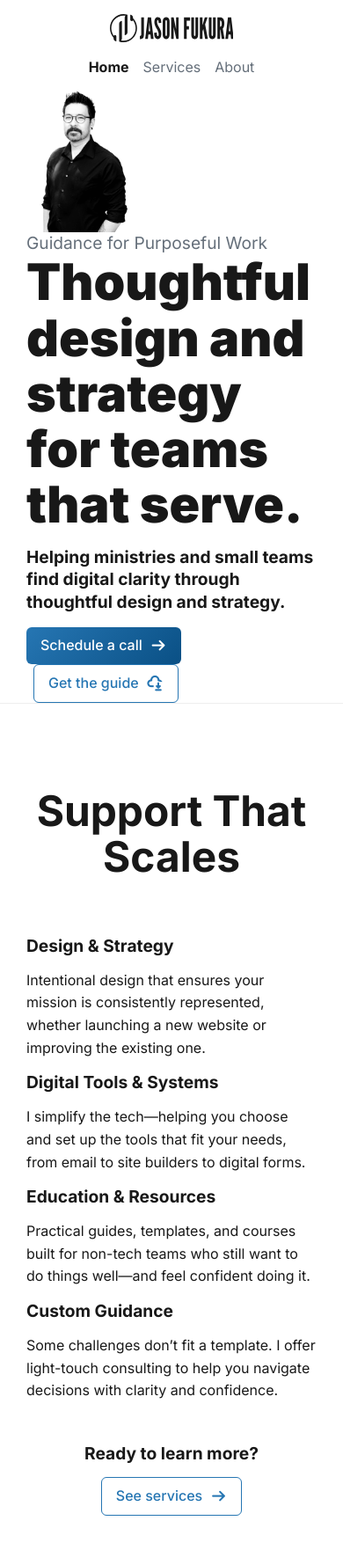
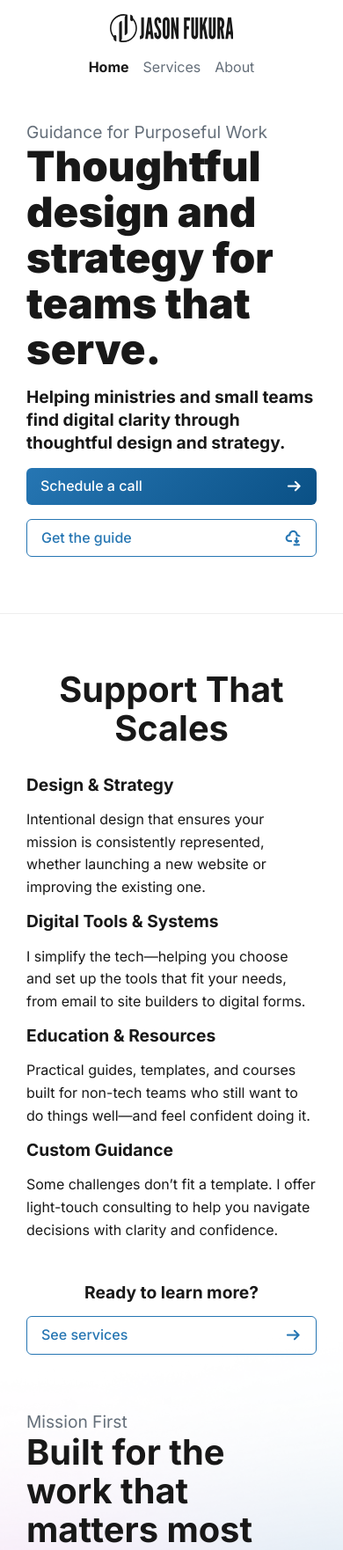
Before and after one commit to hcf0x9d/michi, a Flask app: page / in a window 390 px wide. Shown: the top 1762 px of the page at 88% size. Run offline with Flask 3, Linux system fonts and the light colour scheme.

Commit message:
Mobile updates

```diff
--- a/app/static/css/partials/_atoms.scss
+++ b/app/static/css/partials/_atoms.scss
@@ -11,6 +11,13 @@
 
   &.mod-left {
     transform: translate(-25%, -50%);
+  }
+
+  @include phone () {
+    width: 400%;
+    top: 50%;
+    left: 50%;
+    transform: translate(-50%, -50%)
   }
 }
 
@@ -44,7 +51,7 @@
   &-6 {margin-bottom: 1.5rem;}
   &-7 {margin-bottom: 1.75rem;}
   &-8 {margin-bottom: 2rem;}
-  &-16 {margin-bottom: 4rem;}
+  &-16 {margin-bottom: 4rem; @include phone() {margin-bottom: 2rem;}}
 }
 .mt {
   &-0 {margin-top: 0;}
@@ -56,7 +63,7 @@
   &-6 {margin-top: 1.5rem;}
   &-7 {margin-top: 1.75rem;}
   &-8 {margin-top: 2rem;}
-  &-16 {margin-top: 4rem;}
+  &-16 {margin-top: 4rem; @include phone() {margin-top: 2rem;}}
 }
 
 .pt {
@@ -76,7 +83,7 @@
   &-13 {padding-top: 3.25rem;}
   &-14 {padding-top: 3.5rem;}
   &-15 {padding-top: 3.75rem;}
-  &-16 {padding-top: 4rem;}
+  &-16 {padding-top: 4rem; @include phone() {padding-top: 2rem;}}
 }
 
 .pb {
@@ -96,7 +103,7 @@
   &-13 {padding-bottom: 3.25rem;}
   &-14 {padding-bottom: 3.5rem;}
   &-15 {padding-bottom: 3.75rem;}
-  &-16 {padding-bottom: 4rem;}
+  &-16 {padding-bottom: 4rem; @include phone() {padding-bottom: 2rem;}}
 }
 
 
--- a/app/static/css/partials/_hero.scss
+++ b/app/static/css/partials/_hero.scss
@@ -4,4 +4,14 @@
     margin-top: -25%;
     display: block;
   }
+
+  @include phone() {
+    display: none;
+  }
 }
+
+.hero-content {
+  @include phone() {
+    padding-bottom: 4rem;
+  }
+}
--- a/app/static/css/partials/_molecules.scss
+++ b/app/static/css/partials/_molecules.scss
@@ -8,6 +8,11 @@
   display: inline-flex;
   gap: 0.5rem;
 
+  @include phone() {
+    width: 100%;
+    justify-content: space-between;
+  }
+
   & .lni {
     font-size: 1.25em;
     font-weight: 700;
@@ -16,6 +21,12 @@
 
   & +.button {
     margin-left: 0.5rem;
+
+    @include phone () {
+      margin-left: 0;
+      margin-top: 1rem;
+    }
+
   }
   &.mod-primary {
     color: $white;
@@ -57,6 +68,11 @@
 
   &-wrap {
     overflow: hidden;
+
+    @include phone () {
+      width: 100%;
+      padding-bottom: 100%;
+    }
   }
 }
 
--- a/app/static/css/partials/_organisms.scss
+++ b/app/static/css/partials/_organisms.scss
@@ -187,6 +187,11 @@
     font-size: rem(40);
     padding: rem(4);
     color: $gray-2;
+
+    @include phone () {
+      font-size: rem(32);
+      padding: rem(2);
+    }
   }
   &-content {}
   &-body {}
@@ -206,13 +211,17 @@
     cursor: pointer;
     border-bottom: 2px solid transparent;
 
+    @include phone() {
+      padding: 0.5em 1rem;
+    }
+
     &:hover, &:focus {
-      background: #F5F5F5;
+      background: transparentize($gray-4, 0.95);
       border-bottom: 2px solid #f5f5f5;
     }
 
     &.active {
-      background: #F5F5F5;
+      background: transparentize($gray-4, 0.95);
       border-bottom: 2px solid $blue;
       color: $gray-4;
       font-weight: bold;
@@ -221,10 +230,12 @@
 }
 
 .resource-card {
+  display: block;
   padding-top: 1rem;
   padding-bottom: 1rem;
   text-decoration: none;
   color: $gray-4;
+  margin-bottom: 1rem;
 
   &:hover, &:focus {
     color: $blue;
--- a/app/static/css/partials/_typography.scss
+++ b/app/static/css/partials/_typography.scss
@@ -11,6 +11,10 @@ body, html {
   line-height: 110%;
   font-weight: 900;
   margin: 0;
+
+  @include phone () {
+    font-size: rem(47.3);
+  }
 }
 .subtitle {
   font-size: rem(19.2);
@@ -29,6 +33,10 @@ body, html {
     line-height: 110%;
     font-weight: 700;
     margin: 0;
+
+    @include phone () {
+      font-size: rem(39.8);
+    }
   }
 
   &-2 {
@@ -36,6 +44,10 @@ body, html {
     line-height: 110%;
     font-weight: 700;
     margin: 0;
+
+    @include phone () {
+      font-size: rem(33.2);
+    }
   }
 
   &-3 {
--- a/app/templates/views/about.html
+++ b/app/templates/views/about.html
@@ -7,7 +7,7 @@
 {% block content %}
     <header class="section pt-16 pb-16">
         <div class="container">
-            <div class="hero-content col-sm-8">
+            <div class="col-sm-8">
                 <h2 class="kicker gray-3">Mission Focus</h2>
                 <h1 class="title">Design meets calling.</h1>
                 <h2 class="subtitle mb-4">I'm here to make tech less overwhelming and more aligned with your mission.</h2>
--- a/app/templates/views/services.html
+++ b/app/templates/views/services.html
@@ -7,7 +7,7 @@
 {% block content %}
     <header class="section mod-blob pt-16 pb-16">
         <div class="container">
-            <div class="hero-content col-sm-8">
+            <div class="col-sm-8">
                 <h2 class="kicker gray-3">Services</h2>
                 <h1 class="title">Practical support for your digital presence.</h1>
                 <h2 class="subtitle mb-4 mt-4">Whether you're building from scratch or untangling what's already there, I offer design, strategy, and tools that meet you where you are—so you can focus on the work that matters most.</h2>
```
Also changed, not shown: app/static/css/style.css, 1 other file.
